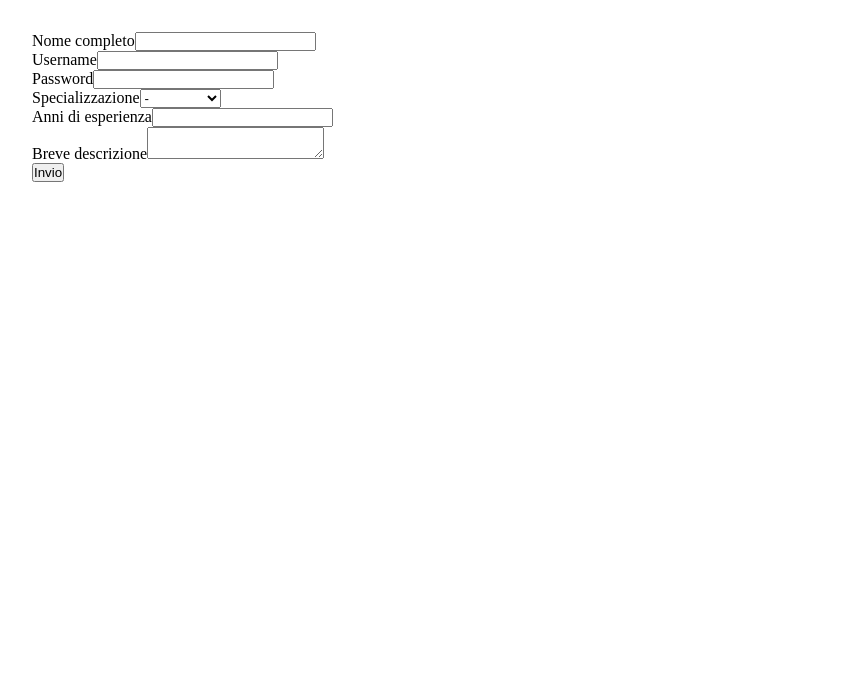
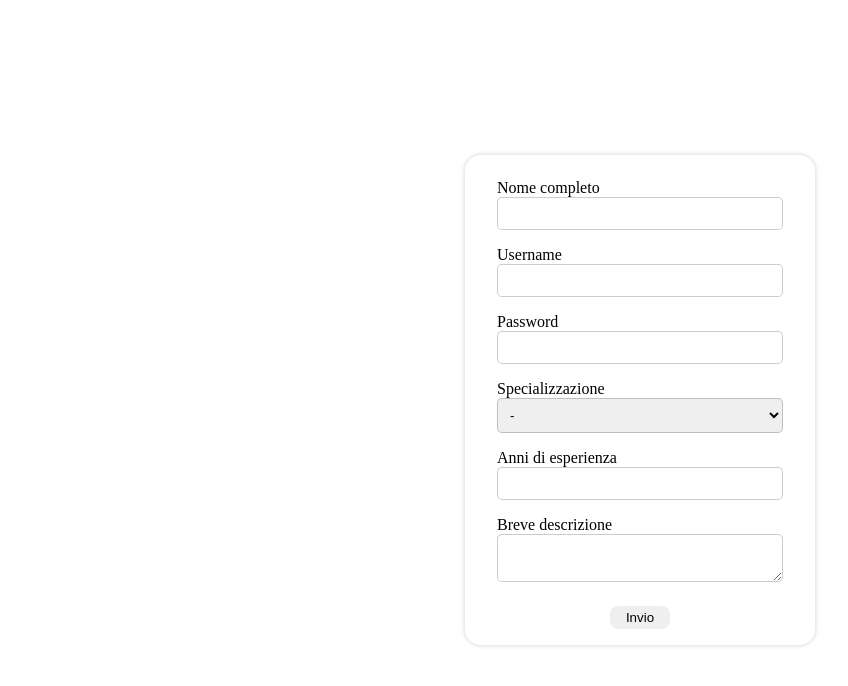
Before and after one commit to gianluca-milesi/ex-react-useref-signup, a React (Vite) app: page / in a window 1280 px wide. Shown: the top 686 px of the page, without its empty margins (0-848 px from the left). Built offline with nearby package versions, Linux system fonts and the light colour scheme.

Commit message:
Update: replaced validation functions with variables useMemo

```diff
--- a/src/App.jsx
+++ b/src/App.jsx
@@ -1,4 +1,8 @@
-import { useState } from "react"
+import { useState, useMemo } from "react"
+
+const letters = "abcdefghijklmnopqrstuvwxyz";
+const numbers = "0123456789";
+const symbols = "!@#$%^&*()-_=+[]{}|;:'\",.<>?/`~";
 
 
 function App() {
@@ -10,74 +14,53 @@ function App() {
   const [yearsExperience, setYearsExperience] = useState("")
   const [description, setDescription] = useState("")
 
-  //Messaggi di errore
-  const [usernameMessage, setUsernameMessage] = useState("")
-  const [passwordMessage, setPasswordMessage] = useState("")
-  const [yearsExperienceMessage, setYearsExperienceMessage] = useState("")
-  const [descriptionMessage, setDescriptionMessage] = useState("")
+  const isUsernameValid = useMemo(() => {
+    const validChars = username.split("").every(c => letters.includes(c.toLowerCase()) || numbers.includes(c))
+    return validChars && username.trim().length >= 6
+  }, [username])
 
-  function validateUsername(value) {
-    setUsername(value)
-    const usernameRegex = /^[a-zA-Z0-9]{6,}$/
-    if (!usernameRegex.test(value)) {
-      setUsernameMessage("Username non valido ✗")
-      console.log("Invalid Username: must contain only alphanumeric characters and at least 6 characters (no spaces or symbols)")
-    } else {
-      setUsernameMessage("Username valido ✓")
-    }
-  }
+  const isPasswordValid = useMemo(() => {
+    const hasLetter = password.split("").some(p => letters.includes(p))
+    const hasNumber = password.split("").some(p => numbers.includes(p))
+    const hasSymbol = password.split("").some(p => symbols.includes(p))
+    return hasLetter && hasNumber && hasSymbol && password.trim().length >= 8
+  }, [password])
 
-  function validatePassword(value) {
-    const passwordRegex = /^(?=.*[A-Za-z])(?=.*\d)(?=.*[^A-Za-z\d]).{8,}$/
-    if (!passwordRegex.test(value)) {
-      setPasswordMessage("Password non valida ✗")
-      console.log("Invalid Password: must contain at least 8 characters, 1 letter, 1 number and 1 symbol")
-    } else {
-      setPasswordMessage("Password valida ✓")
-    }
-  }
+  const isDescriptionValid = useMemo(() => {
+    return description.trim().length >= 100 && description.trim().length <= 1000
+  }, [description])
 
-  function validateYears(value) {
-    const yearsToNumber = Number(value)
-    if (isNaN(yearsToNumber) || yearsToNumber <= 0) {
-      setYearsExperienceMessage("Valore non valido ✗")
-      console.log("Invalid Years of experience: must be a positive value")
-    } else {
-      setYearsExperienceMessage("✓")
-    }
-  }
 
-  function validateDescription(value) {
-    const descriptionTrim = value.trim()
-    if (descriptionTrim.length < 100 || descriptionTrim.length > 1000) {
-      setDescriptionMessage("Descrizione non valida ✗")
-      console.log("Invalid Description: Must contain between 100 and 1000 characters (without leading and trailing spaces)")
-    } else {
-      setDescriptionMessage("✓")
-    }
-  }
 
   function submitForm(e) {
     e.preventDefault()
 
-    if (!name || !username || !password || !selectSpecialization || !yearsExperience || !description) {
-      console.log("Inserisci i dati in TUTTI i campi")
-      return
+    if (
+      !name.trim() ||
+      !username.trim() ||
+      !password.trim() ||
+      !selectSpecialization.trim() ||
+      !yearsExperience.trim() ||
+      yearsExperience <= 0 ||
+      !description.trim()
+    ) {
+      console.log("Compilare TUTTI i campi correttamente")
+    } else {
+      console.log("Dati inviati:", {
+        name,
+        username,
+        password,
+        selectSpecialization,
+        yearsExperience,
+        description,
+      })
     }
-
-    console.log(`
-        Name: ${name}
-        Username: ${username}
-        Password: ${password}
-        Specialization: ${selectSpecialization}
-        Years of experience: ${yearsExperience}
-        Description: ${description}
-        `)
   }
 
 
   return (
     <main>
+      <div className="container">
         <form onSubmit={submitForm}>
           <div className="form-control">
             <label htmlFor="name">Nome completo</label>
@@ -85,13 +68,13 @@ function App() {
           </div>
           <div className="form-control">
             <label htmlFor="username">Username</label>
-          <input id="username" type="text" value={username} onChange={e => { setUsername(e.target.value); validateUsername(e.target.value); }} />
-          {usernameMessage && (<span style={{ color: usernameMessage.includes("✓") ? "green" : "red" }}>{usernameMessage}</span>)}
+            <input id="username" type="text" value={username} onChange={e => { setUsername(e.target.value) }} />
+            {username.trim() && (<p style={{ color: isUsernameValid ? "green" : "red" }}>{isUsernameValid ? "Username valido" : "Almeno 6 Caratteri alfanumerici."}</p>)}
           </div>
           <div className="form-control">
             <label htmlFor="password">Password</label>
-          <input id="password" type="password" value={password} onChange={e => { setPassword(e.target.value); validatePassword(e.target.value) }} />
-          {passwordMessage && (<span style={{ color: passwordMessage.includes("✓") ? "green" : "red" }}>{passwordMessage}</span>)}
+            <input id="password" type="password" value={password} onChange={e => { setPassword(e.target.value) }} />
+            {password.trim() && (<p style={{ color: isPasswordValid ? "green" : "red" }}>{isPasswordValid ? "Password valida" : "Almeno 8 Caratteri, 1 lettera, 1 numero, 1 simbolo."}</p>)}
           </div>
           <div className="form-control">
             <label htmlFor="specialization">Specializzazione</label>
@@ -104,16 +87,16 @@ function App() {
           </div>
           <div className="form-control">
             <label htmlFor="years-experience">Anni di esperienza</label>
-          <input id="years-experience" type="number" value={yearsExperience} onChange={e => { setYearsExperience(e.target.value); validateYears(e.target.value) }} />
-          {yearsExperienceMessage && (<span style={{ color: yearsExperienceMessage.includes("✓") ? "green" : "red" }}>{yearsExperienceMessage}</span>)}
+            <input id="years-experience" type="number" value={yearsExperience} onChange={e => { setYearsExperience(e.target.value) }} />
           </div>
           <div className="form-control">
             <label htmlFor="description">Breve descrizione</label>
-          <textarea id="description" value={description} onChange={e => { setDescription(e.target.value); validateDescription(e.target.value) }} />
-          {descriptionMessage && (<span style={{ color: descriptionMessage.includes("✓") ? "green" : "red" }}>{descriptionMessage}</span>)}
+            <textarea id="description" value={description} onChange={e => { setDescription(e.target.value) }} />
+            {description.trim() && (<p style={{ color: isDescriptionValid ? "green" : "red" }}>{isDescriptionValid ? "Descrizione valida" : `Tra 100 e 1000 caratteri", (${description.length})`}</p>)}
           </div>
-        <button>Invio</button>
+          <button type="submit">Invio</button>
         </form>
+      </div>
 
     </main>
   )
--- a/src/index.css
+++ b/src/index.css
@@ -3,10 +3,6 @@
     margin: 0;
     padding: 0;
     box-sizing: border-box;
-}
-
-main {
-    padding: 2rem;
 }
 
 ul,
@@ -23,3 +19,45 @@ a {
 img {
     max-width: 100%;
 }
+
+
+/* LAYOUT */
+.container {
+    display: flex;
+    justify-content: center;
+    align-items: center;
+    height: 100vh;
+}
+
+
+/* Form */
+form {
+    display: flex;
+    flex-direction: column;
+    padding: 1rem;
+    width: 350px;
+    border-radius: 1rem;
+    box-shadow: 0 0 5px rgba(0, 0, 0, 0.2);
+}
+
+.form-control {
+    display: flex;
+    flex-direction: column;
+    padding: 0.5rem 1rem;
+}
+
+.form-control input,
+.form-control select,
+.form-control textarea {
+    padding: 0.5rem;
+    border-radius: 5px;
+    border: 1px solid rgba(0, 0, 0, 0.2);
+}
+
+button {
+    align-self: center;
+    padding: 0.25rem 1rem;
+    border: none;
+    border-radius: 0.5rem;
+    margin-top: 1rem;
+}
```
Lines whose indentation alone changed are shown as unchanged.
